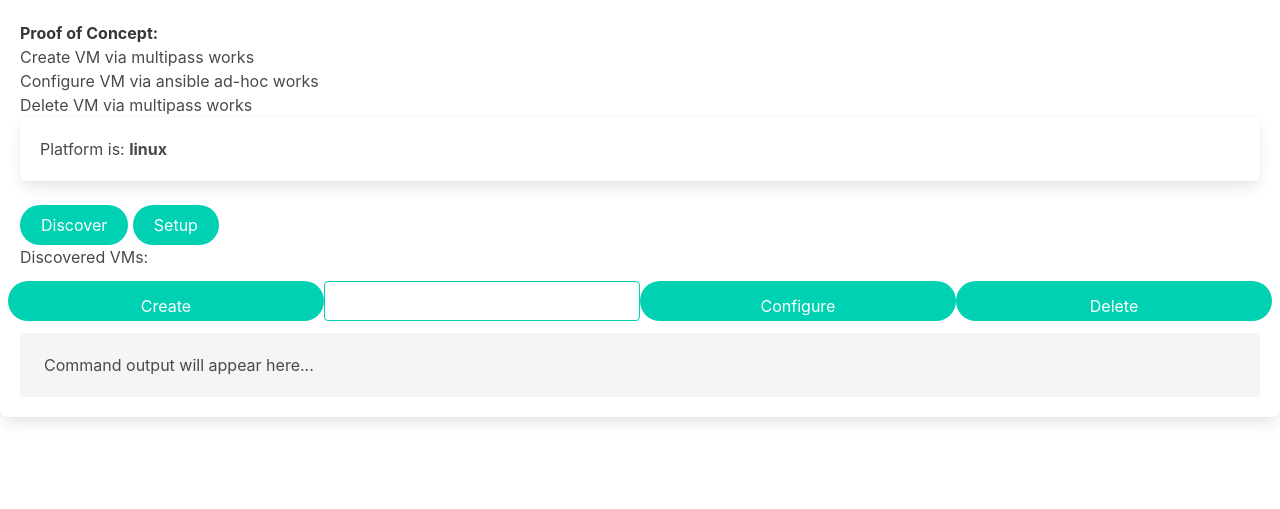
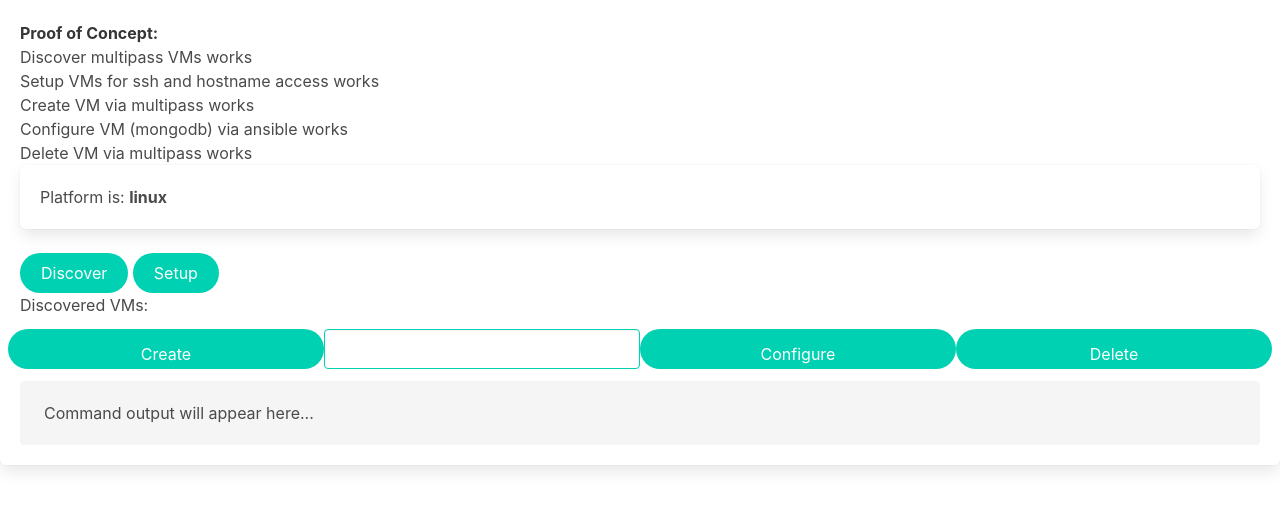
Before and after one commit to karl-denby/passible, an Electron app: page src/index.html in a window 1280 px wide. Shown: the part 59-568 px from the top of the page. Drawn offline with Linux system fonts and the light colour scheme.

Commit message:
Close issue-5

```diff
--- a/src/index.html
+++ b/src/index.html
@@ -12,8 +12,10 @@
       <h1 class="title">Passible</h1>
       <strong>Proof of Concept:</strong>
       <ul>
+         <li>Discover multipass VMs works</li>
+         <li>Setup VMs for ssh and hostname access works</li>
          <li>Create VM via multipass works</li>
-         <li>Configure VM via ansible ad-hoc works</li>
+         <li>Configure VM (mongodb) via ansible works</li>
          <li>Delete VM via multipass works</li>
       </ul>
       <p class="box">
```
Also changed, not shown: README.md.
